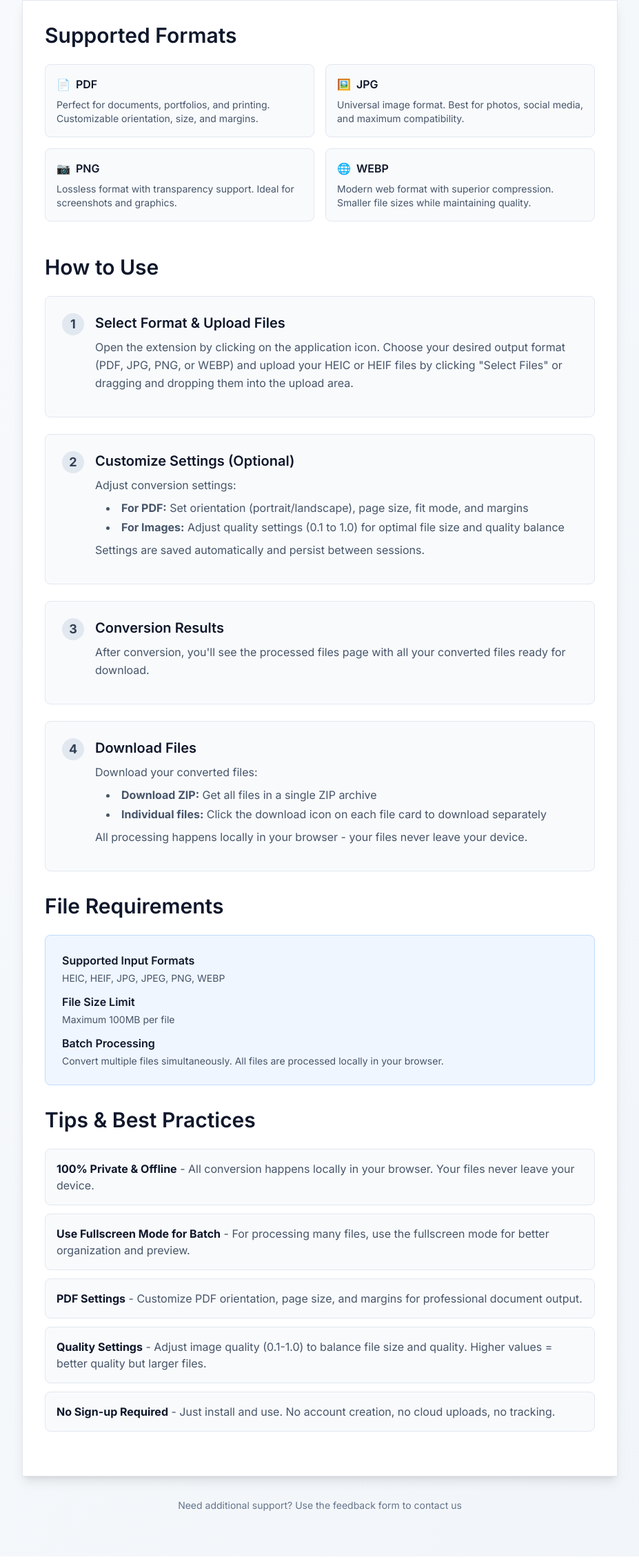
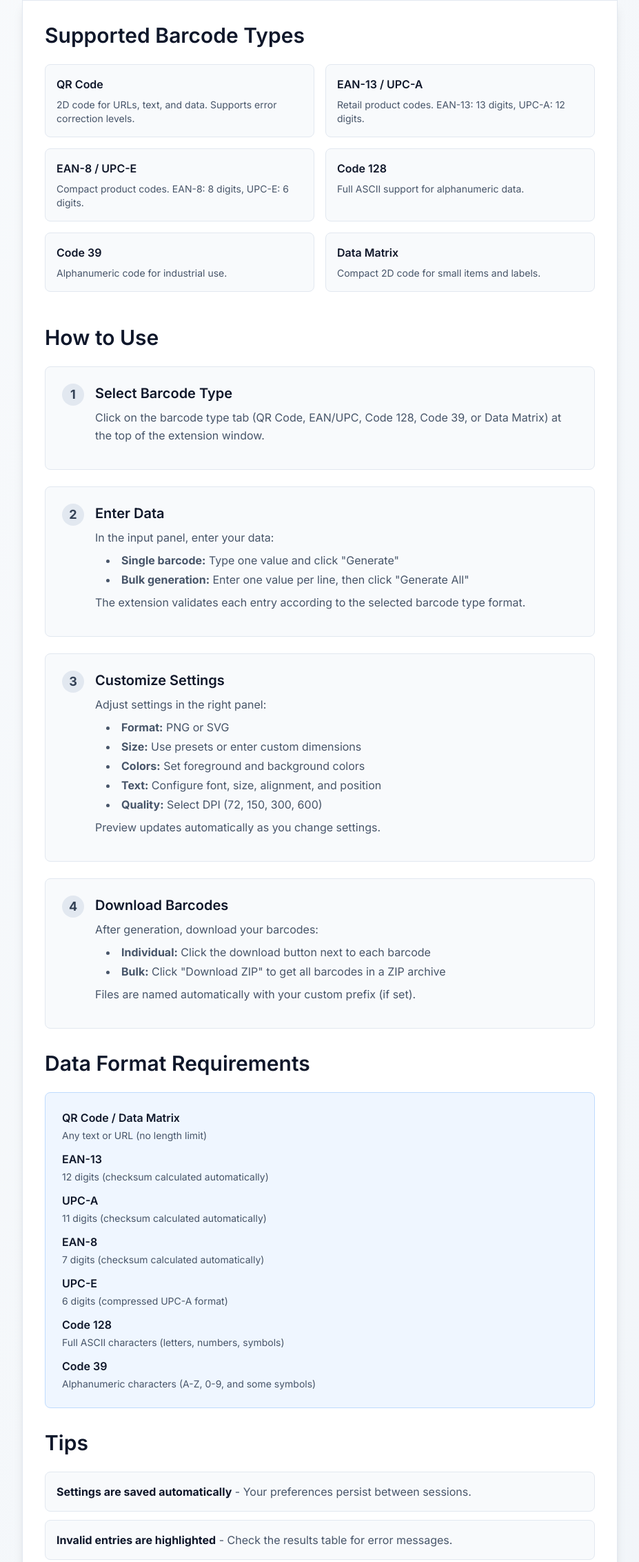
Before and after one commit to lumen-extensions/cws-pages, a plain HTML site: page barcode-pro/help.html in a window 1280 px wide. Shown: the part 276-2540 px from the top of the page at 69% size, without its empty margins (176-1103 px from the left). Drawn offline with nearby package versions, Linux system fonts and the light colour scheme.

Commit message:
deploy: lumen-extensions/barcode-generator@ccf3d5539873485db00ee194d6476ee8f2f10991

```diff
--- a/heic-converter/help.html
+++ b/barcode-pro/help.html
@@ -3,7 +3,7 @@
 <head>
     <meta charset="UTF-8">
     <meta name="viewport" content="width=device-width, initial-scale=1.0">
-    <title>Help - HEIC Converter</title>
+    <title>Help - Barcode Pro</title>
     <script src="variables.js"></script>
     <script src="https://cdn.tailwindcss.com"></script>
     <style>
@@ -37,9 +37,9 @@
                 Help & Support
             </h1>
             <p class="text-xl text-slate-600 mb-6">
-                Get help with <strong class="font-semibold text-slate-900" data-var="extensionName">HEIC Converter</strong>
+                Get help with <strong class="font-semibold text-slate-900" data-var="extensionName">PLACEHOLDER</strong>
             </p>
-            <a href="feedback.html" class="inline-flex items-center gap-2 px-6 py-3 bg-gradient-to-r from-blue-500 to-blue-600 text-white font-semibold rounded-lg shadow-lg hover:shadow-xl hover:from-blue-600 hover:to-blue-700 transition-all duration-200 transform hover:scale-105">
+            <a href="feedback.html" class="inline-flex items-center gap-2 px-6 py-3 bg-gradient-to-r from-pink-500 to-pink-600 text-white font-semibold rounded-lg shadow-lg hover:shadow-xl hover:from-pink-600 hover:to-pink-700 transition-all duration-200 transform hover:scale-105">
                 <svg class="w-5 h-5" fill="none" stroke="currentColor" viewBox="0 0 24 24" xmlns="http://www.w3.org/2000/svg">
                     <path stroke-linecap="round" stroke-linejoin="round" stroke-width="2" d="M8 12h.01M12 12h.01M16 12h.01M21 12c0 4.418-4.03 8-9 8a9.863 9.863 0 01-4.255-.949L3 20l1.395-3.72C3.512 15.042 3 13.574 3 12c0-4.418 4.03-8 9-8s9 3.582 9 8z"></path>
                 </svg>
@@ -49,35 +49,35 @@
 
         <!-- Main Card -->
         <div class="card p-8 mb-8 shadow-lg">
-            <!-- Supported Formats -->
+            <!-- Supported Barcode Types -->
             <div class="mb-12">
                 <h2 class="text-3xl font-semibold text-slate-900 mb-6">
-                    Supported Formats
+                    Supported Barcode Types
                 </h2>
                 <div class="grid md:grid-cols-2 gap-4">
                     <div class="p-4 bg-slate-50 rounded-lg border border-slate-200">
-                        <h3 class="font-semibold text-slate-900 mb-2 flex items-center gap-2">
-                            <span>📄</span> PDF
-                        </h3>
-                        <p class="text-sm text-slate-600">Perfect for documents, portfolios, and printing. Customizable orientation, size, and margins.</p>
+                        <h3 class="font-semibold text-slate-900 mb-2">QR Code</h3>
+                        <p class="text-sm text-slate-600">2D code for URLs, text, and data. Supports error correction levels.</p>
                     </div>
                     <div class="p-4 bg-slate-50 rounded-lg border border-slate-200">
-                        <h3 class="font-semibold text-slate-900 mb-2 flex items-center gap-2">
-                            <span>🖼️</span> JPG
-                        </h3>
-                        <p class="text-sm text-slate-600">Universal image format. Best for photos, social media, and maximum compatibility.</p>
+                        <h3 class="font-semibold text-slate-900 mb-2">EAN-13 / UPC-A</h3>
+                        <p class="text-sm text-slate-600">Retail product codes. EAN-13: 13 digits, UPC-A: 12 digits.</p>
                     </div>
                     <div class="p-4 bg-slate-50 rounded-lg border border-slate-200">
-                        <h3 class="font-semibold text-slate-900 mb-2 flex items-center gap-2">
-                            <span>📷</span> PNG
-                        </h3>
-                        <p class="text-sm text-slate-600">Lossless format with transparency support. Ideal for screenshots and graphics.</p>
+                        <h3 class="font-semibold text-slate-900 mb-2">EAN-8 / UPC-E</h3>
+                        <p class="text-sm text-slate-600">Compact product codes. EAN-8: 8 digits, UPC-E: 6 digits.</p>
                     </div>
                     <div class="p-4 bg-slate-50 rounded-lg border border-slate-200">
-                        <h3 class="font-semibold text-slate-900 mb-2 flex items-center gap-2">
-                            <span>🌐</span> WEBP
-                        </h3>
-                        <p class="text-sm text-slate-600">Modern web format with superior compression. Smaller file sizes while maintaining quality.</p>
+                        <h3 class="font-semibold text-slate-900 mb-2">Code 128</h3>
+                        <p class="text-sm text-slate-600">Full ASCII support for alphanumeric data.</p>
+                    </div>
+                    <div class="p-4 bg-slate-50 rounded-lg border border-slate-200">
+                        <h3 class="font-semibold text-slate-900 mb-2">Code 39</h3>
+                        <p class="text-sm text-slate-600">Alphanumeric code for industrial use.</p>
+                    </div>
+                    <div class="p-4 bg-slate-50 rounded-lg border border-slate-200">
+                        <h3 class="font-semibold text-slate-900 mb-2">Data Matrix</h3>
+                        <p class="text-sm text-slate-600">Compact 2D code for small items and labels.</p>
                     </div>
                 </div>
             </div>
@@ -94,9 +94,9 @@
                                 <span class="text-lg font-bold text-slate-700">1</span>
                             </div>
                             <div class="flex-1">
-                                <h3 class="text-xl font-semibold text-slate-900 mb-2">Select Format & Upload Files</h3>
+                                <h3 class="text-xl font-semibold text-slate-900 mb-2">Select Barcode Type</h3>
                                 <p class="text-slate-600 leading-relaxed">
-                                    Open the extension by clicking on the application icon. Choose your desired output format (PDF, JPG, PNG, or WEBP) and upload your HEIC or HEIF files by clicking "Select Files" or dragging and dropping them into the upload area.
+                                    Click on the barcode type tab (QR Code, EAN/UPC, Code 128, Code 39, or Data Matrix) at the top of the extension window.
                                 </p>
                             </div>
                         </div>
@@ -108,16 +108,16 @@
                                 <span class="text-lg font-bold text-slate-700">2</span>
                             </div>
                             <div class="flex-1">
-                                <h3 class="text-xl font-semibold text-slate-900 mb-2">Customize Settings (Optional)</h3>
+                                <h3 class="text-xl font-semibold text-slate-900 mb-2">Enter Data</h3>
                                 <p class="text-slate-600 leading-relaxed mb-2">
-                                    Adjust conversion settings:
+                                    In the input panel, enter your data:
                                 </p>
                                 <ul class="list-disc list-inside text-slate-600 space-y-1 ml-4">
-                                    <li><strong>For PDF:</strong> Set orientation (portrait/landscape), page size, fit mode, and margins</li>
-                                    <li><strong>For Images:</strong> Adjust quality settings (0.1 to 1.0) for optimal file size and quality balance</li>
+                                    <li><strong>Single barcode:</strong> Type one value and click "Generate"</li>
+                                    <li><strong>Bulk generation:</strong> Enter one value per line, then click "Generate All"</li>
                                 </ul>
                                 <p class="text-slate-600 leading-relaxed mt-2">
-                                    Settings are saved automatically and persist between sessions.
+                                    The extension validates each entry according to the selected barcode type format.
                                 </p>
                             </div>
                         </div>
@@ -129,9 +129,19 @@
                                 <span class="text-lg font-bold text-slate-700">3</span>
                             </div>
                             <div class="flex-1">
-                                <h3 class="text-xl font-semibold text-slate-900 mb-2">Conversion Results</h3>
-                                <p class="text-slate-600 leading-relaxed">
-                                    After conversion, you'll see the processed files page with all your converted files ready for download.
+                                <h3 class="text-xl font-semibold text-slate-900 mb-2">Customize Settings</h3>
+                                <p class="text-slate-600 leading-relaxed mb-2">
+                                    Adjust settings in the right panel:
+                                </p>
+                                <ul class="list-disc list-inside text-slate-600 space-y-1 ml-4">
+                                    <li><strong>Format:</strong> PNG or SVG</li>
+                                    <li><strong>Size:</strong> Use presets or enter custom dimensions</li>
+                                    <li><strong>Colors:</strong> Set foreground and background colors</li>
+                                    <li><strong>Text:</strong> Configure font, size, alignment, and position</li>
+                                    <li><strong>Quality:</strong> Select DPI (72, 150, 300, 600)</li>
+                                </ul>
+                                <p class="text-slate-600 leading-relaxed mt-2">
+                                    Preview updates automatically as you change settings.
                                 </p>
                             </div>
                         </div>
@@ -143,16 +153,16 @@
                                 <span class="text-lg font-bold text-slate-700">4</span>
                             </div>
                             <div class="flex-1">
-                                <h3 class="text-xl font-semibold text-slate-900 mb-2">Download Files</h3>
+                                <h3 class="text-xl font-semibold text-slate-900 mb-2">Download Barcodes</h3>
                                 <p class="text-slate-600 leading-relaxed mb-2">
-                                    Download your converted files:
+                                    After generation, download your barcodes:
                                 </p>
                                 <ul class="list-disc list-inside text-slate-600 space-y-1 ml-4">
-                                    <li><strong>Download ZIP:</strong> Get all files in a single ZIP archive</li>
-                                    <li><strong>Individual files:</strong> Click the download icon on each file card to download separately</li>
+                                    <li><strong>Individual:</strong> Click the download button next to each barcode</li>
+                                    <li><strong>Bulk:</strong> Click "Download ZIP" to get all barcodes in a ZIP archive</li>
                                 </ul>
                                 <p class="text-slate-600 leading-relaxed mt-2">
-                                    All processing happens locally in your browser - your files never leave your device.
+                                    Files are named automatically with your custom prefix (if set).
                                 </p>
                             </div>
                         </div>
@@ -160,24 +170,40 @@
                 </div>
             </div>
 
-            <!-- File Requirements -->
+            <!-- Data Format Requirements -->
             <div class="mb-8">
                 <h2 class="text-3xl font-semibold text-slate-900 mb-6">
-                    File Requirements
+                    Data Format Requirements
                 </h2>
                 <div class="p-6 bg-blue-50 rounded-lg border border-blue-200">
                     <div class="space-y-3">
                         <div>
-                            <h4 class="font-semibold text-slate-900 mb-1">Supported Input Formats</h4>
-                            <p class="text-sm text-slate-600">HEIC, HEIF, JPG, JPEG, PNG, WEBP</p>
+                            <h4 class="font-semibold text-slate-900 mb-1">QR Code / Data Matrix</h4>
+                            <p class="text-sm text-slate-600">Any text or URL (no length limit)</p>
                         </div>
                         <div>
-                            <h4 class="font-semibold text-slate-900 mb-1">File Size Limit</h4>
-                            <p class="text-sm text-slate-600">Maximum 100MB per file</p>
+                            <h4 class="font-semibold text-slate-900 mb-1">EAN-13</h4>
+                            <p class="text-sm text-slate-600">12 digits (checksum calculated automatically)</p>
                         </div>
                         <div>
-                            <h4 class="font-semibold text-slate-900 mb-1">Batch Processing</h4>
-                            <p class="text-sm text-slate-600">Convert multiple files simultaneously. All files are processed locally in your browser.</p>
+                            <h4 class="font-semibold text-slate-900 mb-1">UPC-A</h4>
+                            <p class="text-sm text-slate-600">11 digits (checksum calculated automatically)</p>
+                        </div>
+                        <div>
+                            <h4 class="font-semibold text-slate-900 mb-1">EAN-8</h4>
+                            <p class="text-sm text-slate-600">7 digits (checksum calculated automatically)</p>
+                        </div>
+                        <div>
+                            <h4 class="font-semibold text-slate-900 mb-1">UPC-E</h4>
+                            <p class="text-sm text-slate-600">6 digits (compressed UPC-A format)</p>
+                        </div>
+                        <div>
+                            <h4 class="font-semibold text-slate-900 mb-1">Code 128</h4>
+                            <p class="text-sm text-slate-600">Full ASCII characters (letters, numbers, symbols)</p>
+                        </div>
+                        <div>
+                            <h4 class="font-semibold text-slate-900 mb-1">Code 39</h4>
+                            <p class="text-sm text-slate-600">Alphanumeric characters (A-Z, 0-9, and some symbols)</p>
                         </div>
                     </div>
                 </div>
@@ -186,23 +212,20 @@
             <!-- Tips -->
             <div class="mb-8">
                 <h2 class="text-3xl font-semibold text-slate-900 mb-6">
-                    Tips & Best Practices
+                    Tips
                 </h2>
                 <div class="space-y-3">
                     <div class="p-4 bg-slate-50 rounded-lg border border-slate-200">
-                        <p class="text-slate-600"><strong class="text-slate-900">100% Private & Offline</strong> - All conversion happens locally in your browser. Your files never leave your device.</p>
+                        <p class="text-slate-600"><strong class="text-slate-900">Settings are saved automatically</strong> - Your preferences persist between sessions.</p>
                     </div>
                     <div class="p-4 bg-slate-50 rounded-lg border border-slate-200">
-                        <p class="text-slate-600"><strong class="text-slate-900">Use Fullscreen Mode for Batch</strong> - For processing many files, use the fullscreen mode for better organization and preview.</p>
+                        <p class="text-slate-600"><strong class="text-slate-900">Invalid entries are highlighted</strong> - Check the results table for error messages.</p>
                     </div>
                     <div class="p-4 bg-slate-50 rounded-lg border border-slate-200">
-                        <p class="text-slate-600"><strong class="text-slate-900">PDF Settings</strong> - Customize PDF orientation, page size, and margins for professional document output.</p>
+                        <p class="text-slate-600"><strong class="text-slate-900">Use bulk generation for efficiency</strong> - Process multiple barcodes at once.</p>
                     </div>
                     <div class="p-4 bg-slate-50 rounded-lg border border-slate-200">
-                        <p class="text-slate-600"><strong class="text-slate-900">Quality Settings</strong> - Adjust image quality (0.1-1.0) to balance file size and quality. Higher values = better quality but larger files.</p>
-                    </div>
-                    <div class="p-4 bg-slate-50 rounded-lg border border-slate-200">
-                        <p class="text-slate-600"><strong class="text-slate-900">No Sign-up Required</strong> - Just install and use. No account creation, no cloud uploads, no tracking.</p>
+                        <p class="text-slate-600"><strong class="text-slate-900">Customize themes</strong> - Choose from 10 header and 15 accent color presets.</p>
                     </div>
                 </div>
             </div>
--- a/heic-converter/scripts.js
+++ b/barcode-pro/scripts.js
@@ -19,7 +19,7 @@
 
     // Replace extension name in title tag
     if (document.title) {
-      document.title = document.title.replace(/N-M to Ft-Lb Converter|nm to ft-lb Converter|Barcode Pro|HEIC Converter/gi, vars.name);
+      document.title = document.title.replace(/N-M to Ft-Lb Converter|nm to ft-lb Converter|Barcode Pro/gi, vars.name);
     }
 
     // Replace extension version
```
Also changed, not shown: barcode-pro/feedback.html (renamed from heic-converter/feedback.html, +2 -2 lines), barcode-pro/index.html (renamed from heic-converter/index.html, +1 -1 lines), barcode-pro/install.html (renamed from heic-converter/install.html, +18 -18 lines), barcode-pro/policy.html (renamed from heic-converter/policy.html, +1 -1 lines), barcode-pro/uninstall.html (renamed from heic-converter/uninstall.html, +3 -2 lines), barcode-pro/variables.js (added, +11 -0 lines), heic-converter/variables.js (deleted, +0 -11 lines), barcode-pro/2.png (added), barcode-pro/3.png (added), barcode-pro/4.png (added), barcode-pro/5.png (added), barcode-pro/6.png (added), heic-converter/2.png (deleted), heic-converter/3.png (deleted), 3 more files.
